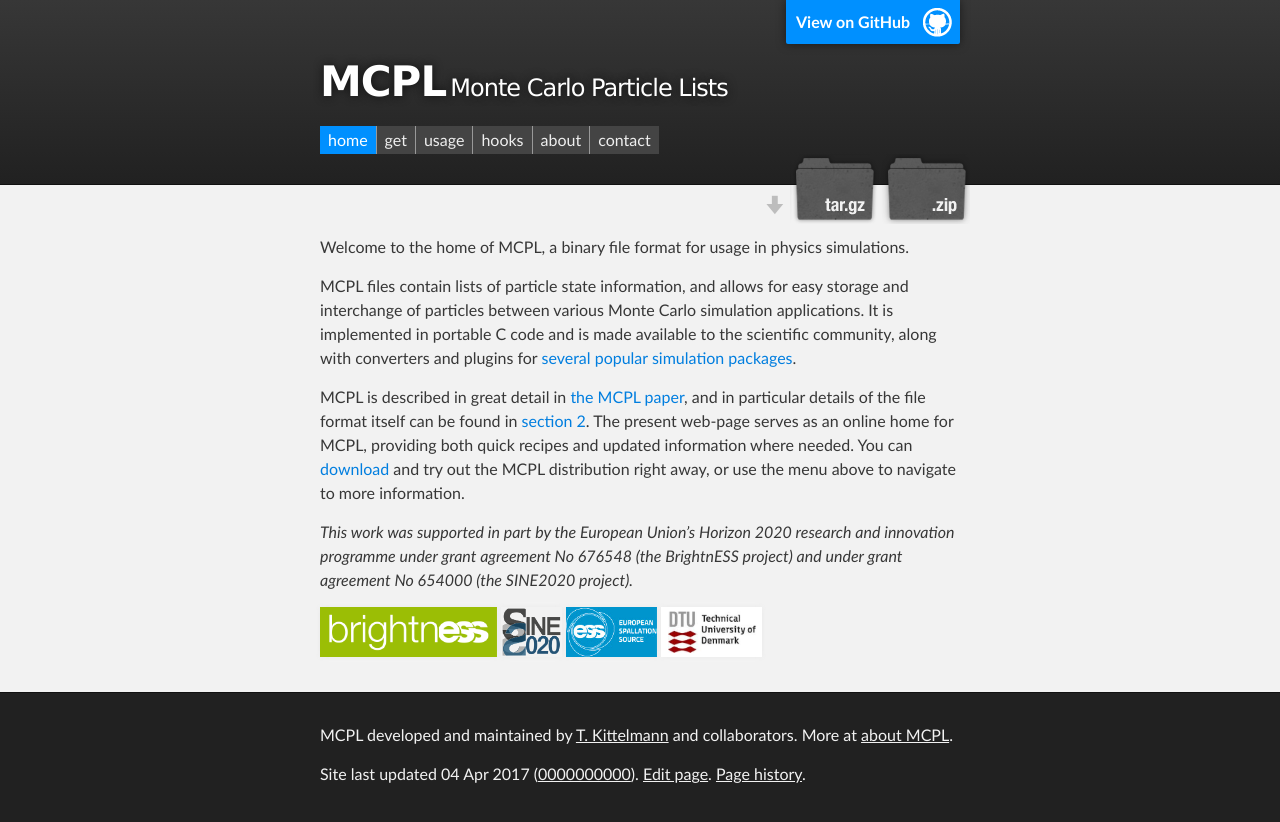
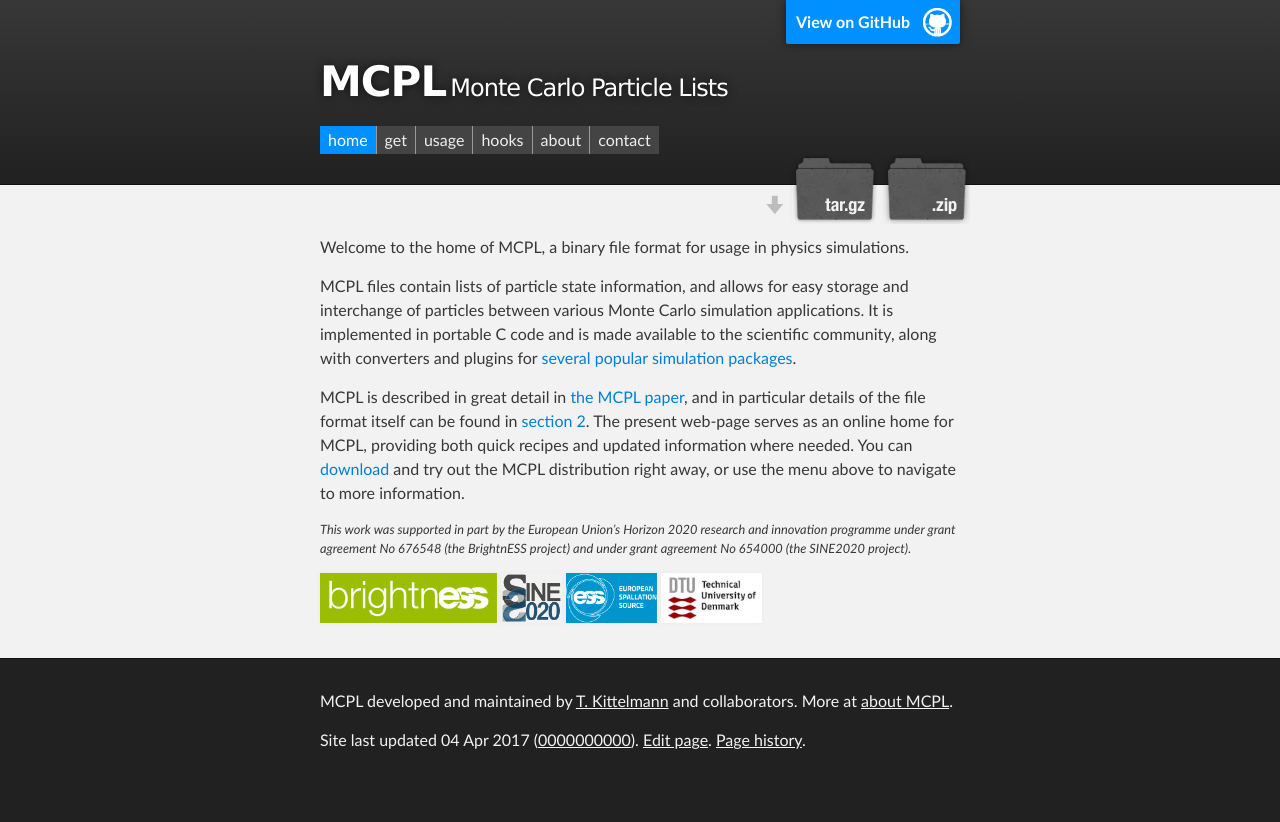
Before and after one commit to mctools/mcpl, a Jekyll site: the page built from index.md, in a window 1280 px wide. Shown: the top 822 px of the page. Built offline with Jekyll 4.4.1, drawn with Linux system fonts in a browser that asks for light colours.

Commit message:
Update index.md

```diff
--- a/index.md
+++ b/index.md
@@ -24,6 +24,7 @@ menu above to navigate to more information.
 _This work was supported in part by the European Union's Horizon 2020 research
 and innovation programme under grant agreement No 676548 (the BrightnESS
 project) and under grant agreement No 654000 (the SINE2020 project)._
+{: style="font-size: 80%;" }
 
 [![BrightnESS](LOCAL:images/brightness_logo.png){:height="50px"}](https://brightness.esss.se/)
 [![SINE2020](LOCAL:images/sine2020_logo.png){:height=200}{:height="50px"}](http://www.sine2020.eu/)
```
